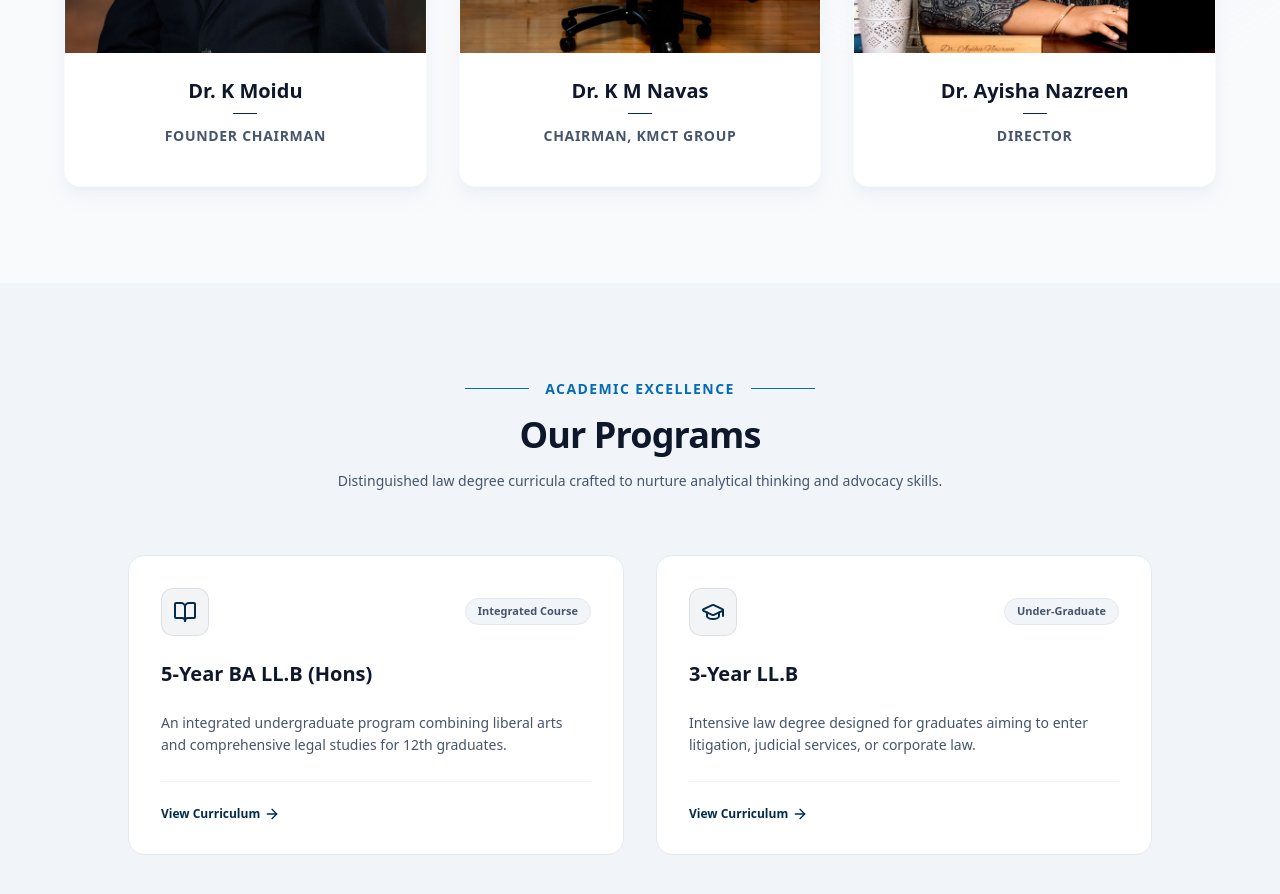
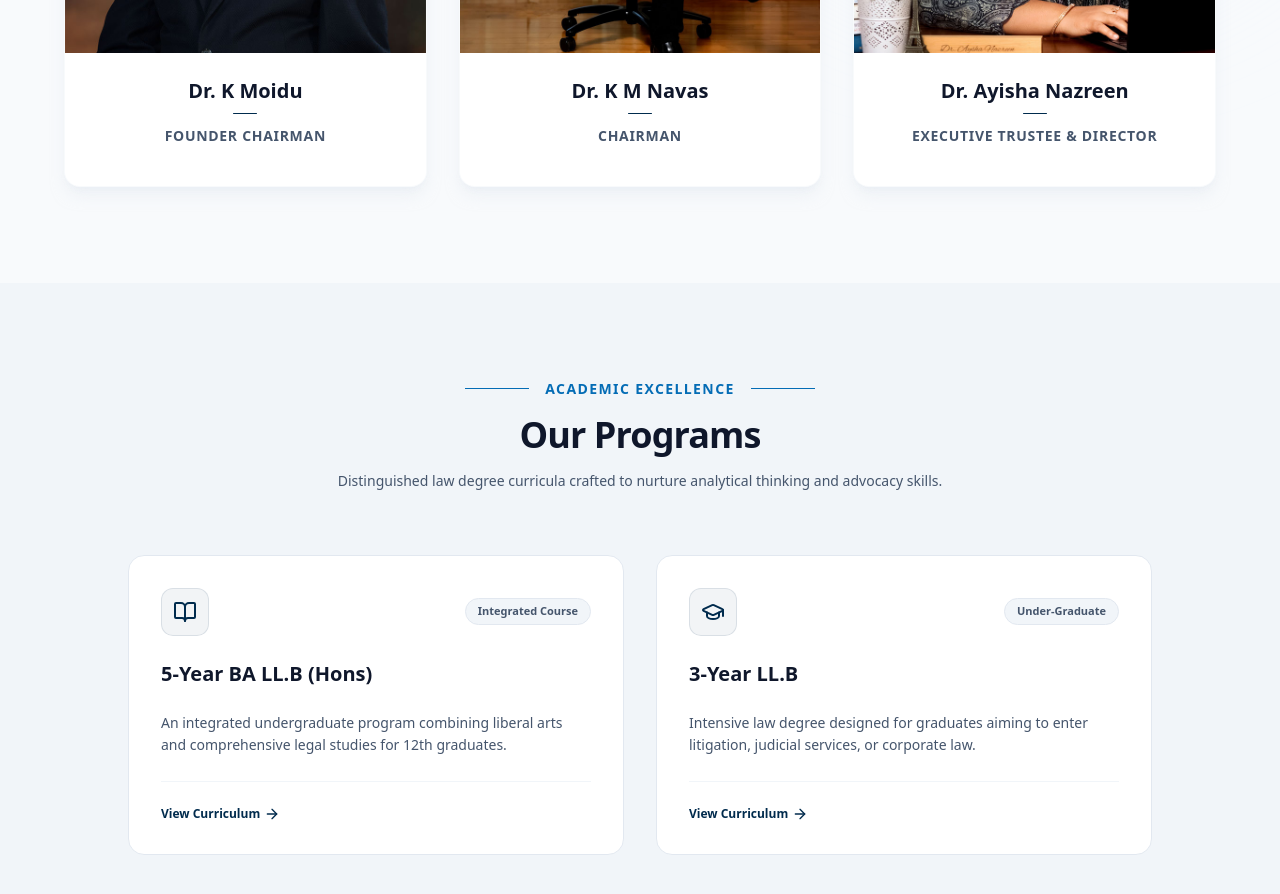
Before and after one commit to KMCT-DEV-TEAM/KLC-KSD, a Next.js app in the folder frontend/: page / in a window 1280 px wide. Shown: the part 2500-3394 px from the top of the page. Built offline with nearby package versions, Linux system fonts and the light colour scheme.

Commit message:
home page designed

```diff
--- a/frontend/app/(home)/components/ManagementDesk.jsx
+++ b/frontend/app/(home)/components/ManagementDesk.jsx
@@ -11,13 +11,13 @@ export default function ManagementDesk() {
     },
     {
       name: "Dr. K M Navas",
-      title: "Chairman, KMCT Group",
+      title: "Chairman",
       message: "Our commitment at KMCT is to foster an environment where academic rigor meets ethical responsibility. We aim to mold legal professionals who will uphold justice and lead with integrity.",
       image: "/images/Dr Navas K M.jpg.jpeg"
     },
     {
       name: "Dr. Ayisha Nazreen",
-      title: "Director",
+      title: "Executive Trustee & Director",
       message: "Legal education is the cornerstone of a just society. We integrate practical learning with deep theoretical insights to prepare our students for global challenges.",
       image: "/images/Dr Ayisha Nazreen - Excecutive Trustee & Director.jpg.jpeg"
     }
```
